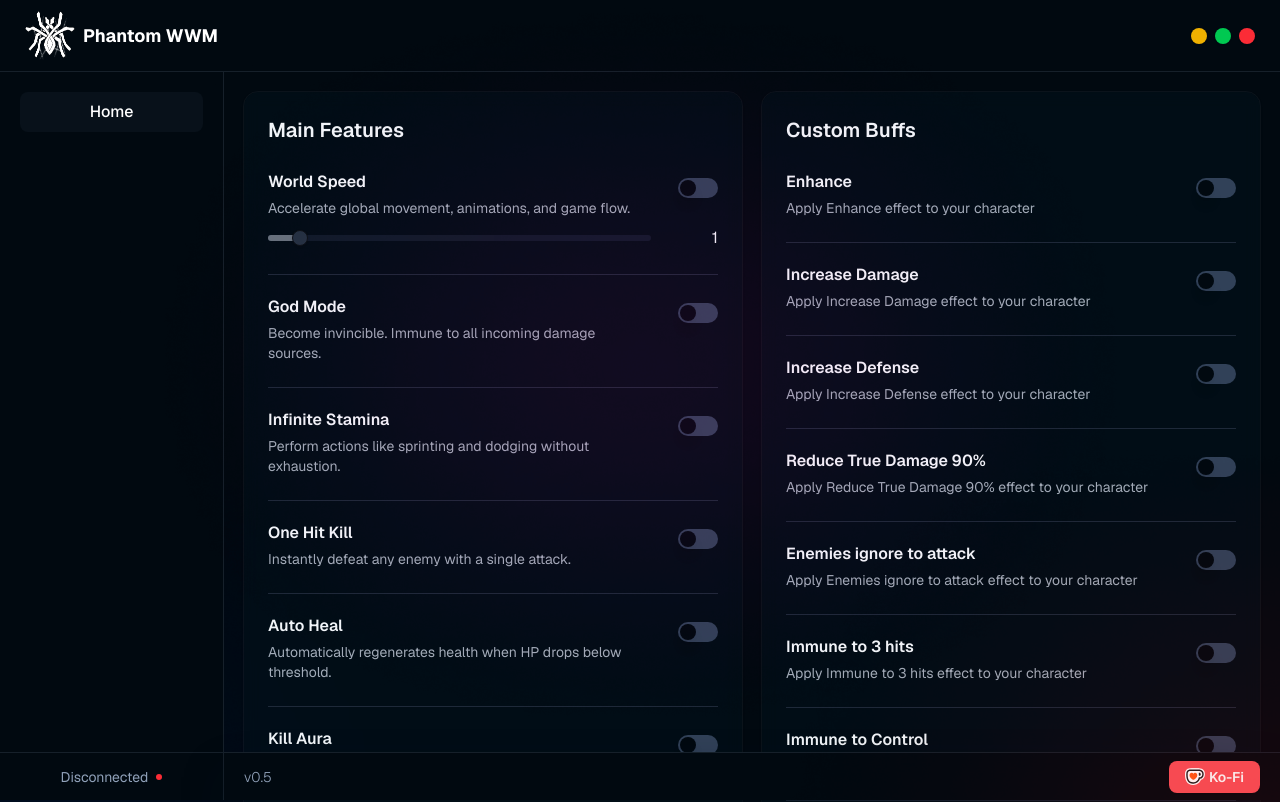
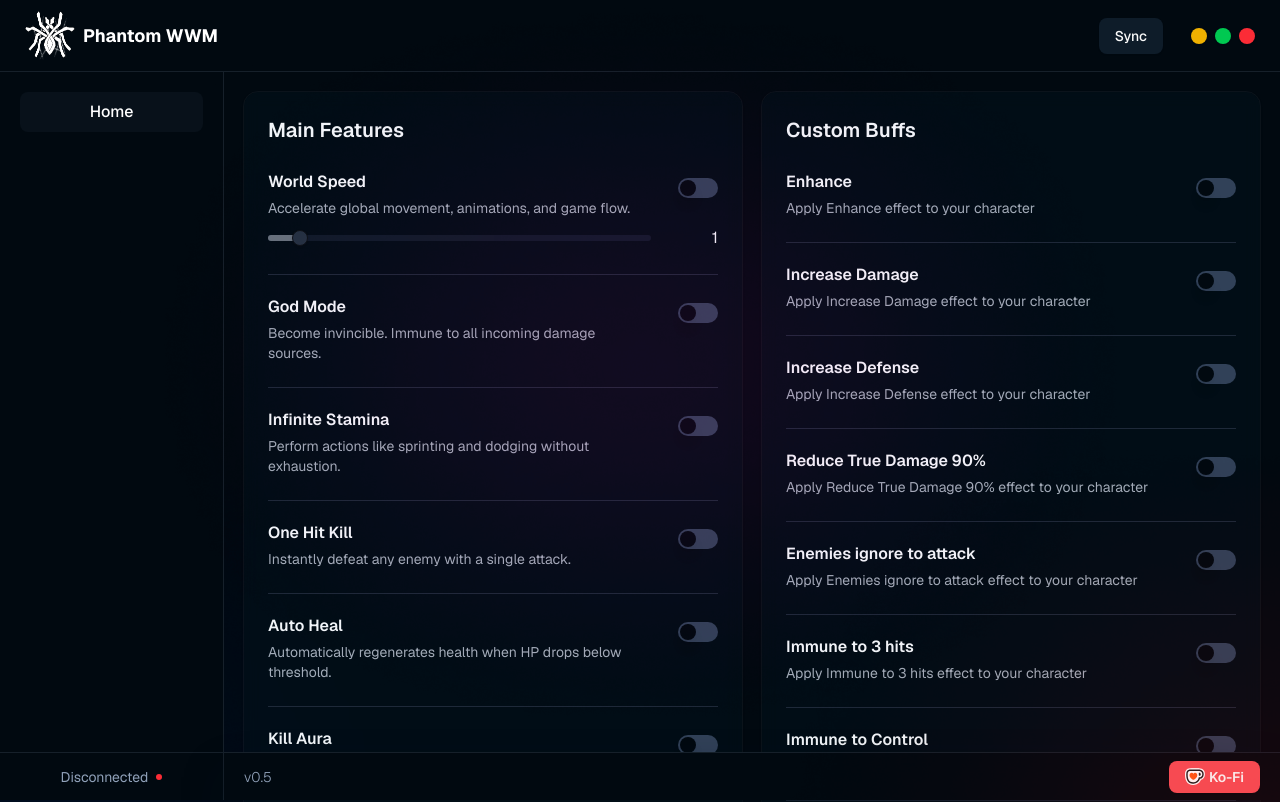
Before and after one commit to saefulbarkah/wwm-gui, a React (Vite) app: page / in a window 1280 px wide. Shown: the top 802 px of the page. Built offline with nearby package versions, Linux system fonts and the light colour scheme.

Commit message:
feat sync settings

```diff
--- a/src/components/Navbar.tsx
+++ b/src/components/Navbar.tsx
@@ -2,6 +2,36 @@
 import { useWindowEvent } from "@/hooks/useWindowEvent";
 import { Button } from "./ui/button";
 import { Tooltip, TooltipContent, TooltipTrigger } from "./ui/tooltip";
+import { useState } from "react";
+import { useSocket } from "@/hooks/useSocket";
+import { useFeatureManager } from "@/hooks/useFeature";
+import toast from "react-hot-toast";
+
+const SyncFeature = () => {
+  const [sync, setSync] = useState(false);
+  const { feature } = useFeatureManager();
+  const { SendMessage } = useSocket();
+
+  const handleSync = async () => {
+    try {
+      await SendMessage(JSON.stringify(feature));
+      toast.success("Data synced successfully");
+    } catch (error) {
+      toast.error("Unable to sync data");
+    } finally {
+      setSync(false);
+    }
+  };
+
+  return (
+    <div className="mr-5">
+      <Button onClick={handleSync} disabled={sync}>
+        Sync
+      </Button>
+    </div>
+  );
+};
+
 export const Navbar = () => {
   const { appWindow, ref } = useWindowEvent();
 
@@ -15,6 +45,7 @@ export const Navbar = () => {
         <div className={`flex-1 h-full hover:cursor-grab`} ref={ref} />
         <div className="flex items-center gap-5">
           <div className="flex items-center justify-center gap-2 drag">
+            <SyncFeature />
             <Tooltip>
               <TooltipTrigger asChild>
                 <Button
--- a/src/hooks/useSocket.ts
+++ b/src/hooks/useSocket.ts
@@ -9,6 +9,7 @@ export const useSocket = () => {
       await invoke("send_to_game", { message: msg });
     } catch (error) {
       console.error("Failed send to game:", error);
+      throw error;
     }
   };
 
--- a/src/routes/__root.tsx
+++ b/src/routes/__root.tsx
@@ -4,11 +4,13 @@ import Sidebar from "@/components/Sidebar";
 import { useSocketRender } from "@/hooks/useSocket";
 import { createRootRoute, Outlet } from "@tanstack/react-router";
 import { TanStackRouterDevtools } from "@tanstack/react-router-devtools";
+import { Toaster } from "react-hot-toast";
 
 const RootLayout = () => {
   useSocketRender(); // render socket
   return (
     <>
+      <Toaster />
       <div className="antialiased bg-background text-white min-h-screen font-sans">
         <div className="relative z-10">
           <Navbar />
```
